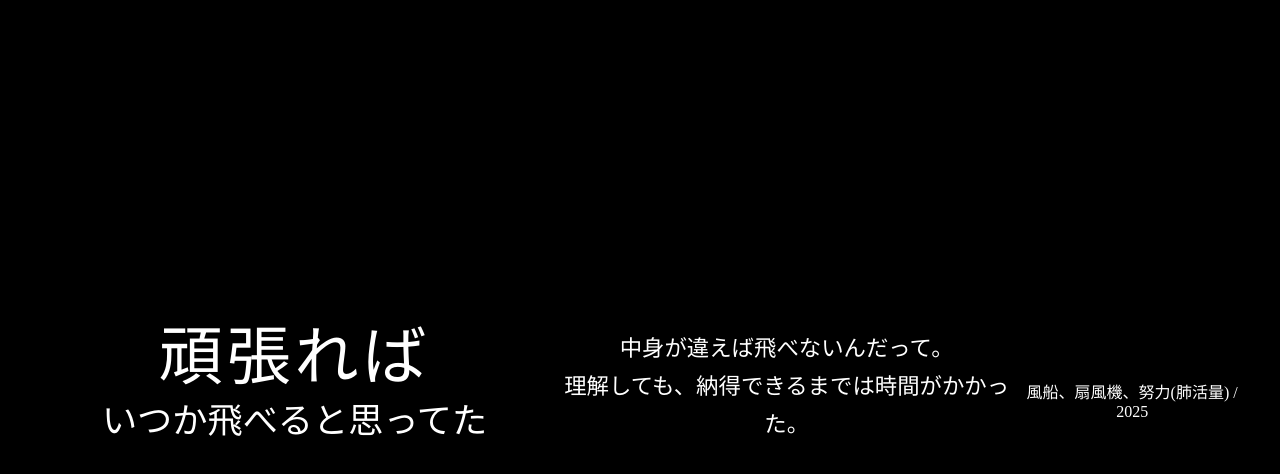
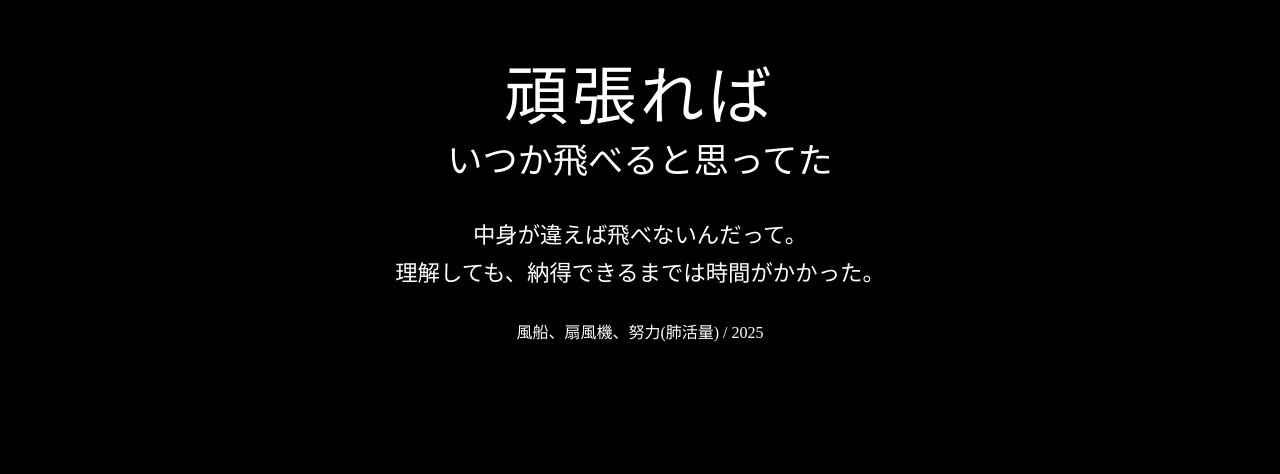
Before and after one commit to shioriru0620-beep/karikyapushon, a plain HTML site: page index.html in a window 1280 px wide. Drawn offline with Linux system fonts and the light colour scheme.

Commit message:
Update index.html

```diff
--- a/index.html
+++ b/index.html
@@ -7,22 +7,20 @@
 
 <style>
 /* ---------------------------
-   背景・基本レイアウト
+   基本レイアウト
    --------------------------- */
 html, body {
   height: 100%;
   margin: 0;
   padding: 0;
 }
+
 body {
   background: black;
   color: white;
   font-family: "Hiragino Mincho ProN", "Yu Mincho", serif;
-  display: flex;
-  justify-content: center;
-  align-items: center;
   text-align: center;
-  padding: 2rem;
+  padding: 4rem 1.2rem;
   box-sizing: border-box;
   opacity: 0;
   animation: fadeInBody 1s forwards ease;
@@ -34,7 +32,7 @@ body {
 }
 
 /* ---------------------------
-   フェードイン（要素）
+   フェードイン
    --------------------------- */
 .fadein {
   opacity: 0;
@@ -44,18 +42,15 @@ body {
   from { opacity: 0; transform: translateY(10px); }
   to   { opacity: 1; transform: translateY(0); }
 }
-.delay-1 { animation-delay: 0.8s; }
+.delay-1 { animation-delay: .8s; }
 .delay-2 { animation-delay: 1.6s; }
 
 /* ---------------------------
-   タイトル（2行・中央揃え）
+   タイトル
    --------------------------- */
 .title-wrap {
-  width: min(70ch, 80vw);
   margin: 0 auto 2rem auto;
-  display: flex;
-  flex-direction: column;
-  align-items: center;
+  max-width: 80vw;
 }
 
 .title-line1 {
@@ -63,14 +58,12 @@ body {
   line-height: 1.05;
   letter-spacing: 0.06em;
   margin: 0;
-  white-space: nowrap;
 }
 
 .title-line2 {
   font-size: clamp(1.4rem, 4vw, 2.2rem);
   line-height: 1.3;
   margin-top: .5rem;
-  white-space: nowrap;
 }
 
 /* ---------------------------
@@ -81,23 +74,19 @@ body {
   line-height: 1.7;
   max-width: 70ch;
   margin: 0 auto 1.6rem auto;
-  text-align: center;
 }
 
 /* ---------------------------
-   素材 / 年
+   メタ情報
    --------------------------- */
 .meta {
   font-size: clamp(.75rem, 1.5vw, 1rem);
-  opacity: 0.75;
-  text-align: center;
+  opacity: .75;
 }
 </style>
 
 </head>
 <body>
-
-<!-- ▼▼ ここだけ必要に応じて書き換えてください ▼▼ -->
 
 <div class="title-wrap fadein">
   <div class="title-line1">頑張れば</div>
@@ -113,7 +102,5 @@ body {
   風船、扇風機、努力(肺活量) / 2025
 </div>
 
-<!-- ▲▲ ここだけ変更 ▲▲ -->
-
 </body>
 </html>
```
